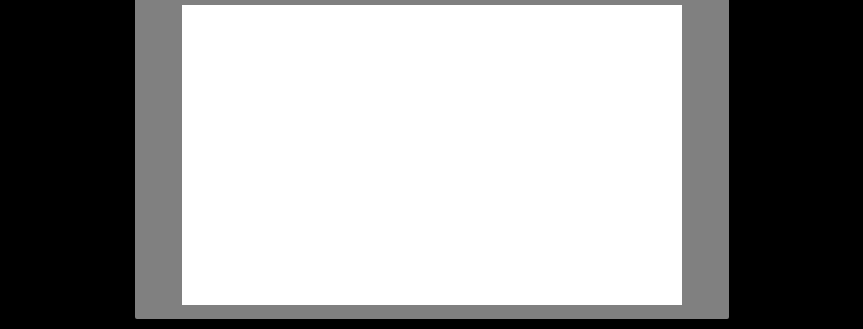
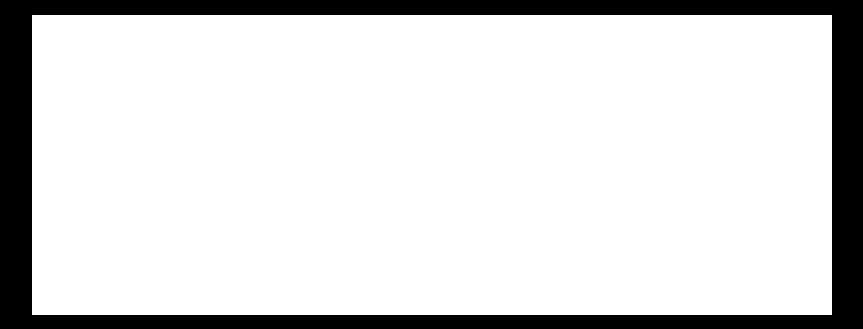
Before and after one commit to avillarroelr/conversor_monedas, a plain HTML site: page index.html in a window 1280 px wide. Shown: the part 551-880 px from the top of the page, without its empty margins (208-1071 px from the left). Drawn offline with nearby package versions, Linux system fonts and the light colour scheme.

Commit message:
commitFinalFinal

```diff
--- a/assets/css/style.css
+++ b/assets/css/style.css
@@ -5,6 +5,7 @@ body {
     background-color: black;
     color: white;
 }
+
 header {
     max-width: 600px;
     text-align: center;
@@ -12,9 +13,11 @@ header {
     padding: 10px;
 
 }
+
 hr {
     background-color: aqua;
 }
+
 main {
     max-width: 600px;
     margin: 0 auto;
@@ -47,9 +50,20 @@ main {
     color: white;
     border-radius: 5px;
 }
+
+section {
+
+        max-width: 800px;
+        text-align: center;
+        margin: 0 auto;
+        padding: 10px;
+
+
+}
+
 .grafico {
     background-color: white;
-    width: 500px;
+    width: 800px;
     height: 300px;
 
 }
--- a/index.html
+++ b/index.html
@@ -31,15 +31,20 @@
             <option value="UTM">UTM</option>
         </select>
 
-        <button  class="botonBuscar" id="botonConversion">Buscar</button>
+        <button class="botonBuscar" id="botonConversion">Buscar</button>
         <p>Resultado: $<span id="resultadoConversión"></span></p>
 
+
+    </main>
+    <section>
         <h1>Historial de Divisa</h1>
         <div class="contenedorGrafico">
             <canvas class="grafico" id="graficoDivisas"></canvas>
         </div>
-    </main>
-    <script src="assets/js/scritps.js"></script>
+        <script src="assets/js/scritps.js"></script>
+
+    </section>
+
 
 </body>
 
```
Lines whose indentation alone changed are shown as unchanged.
